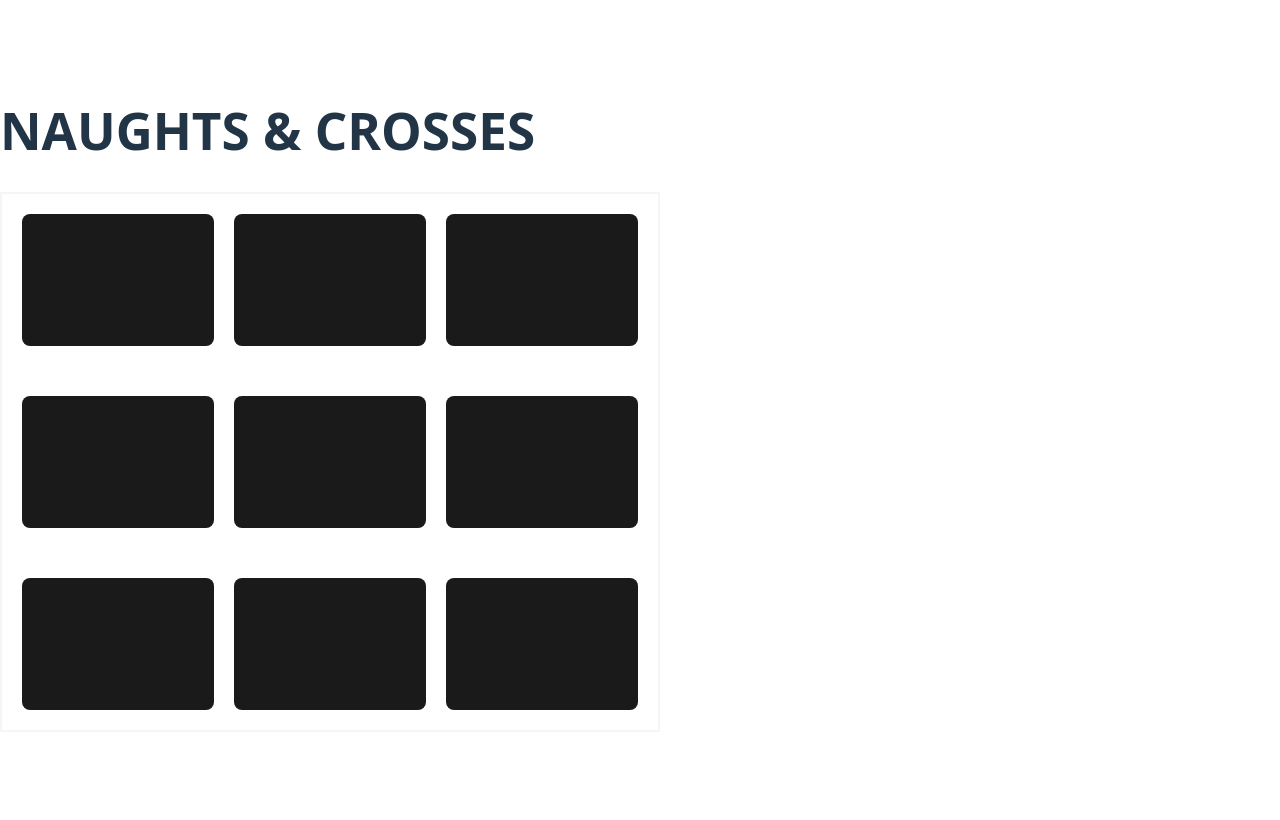
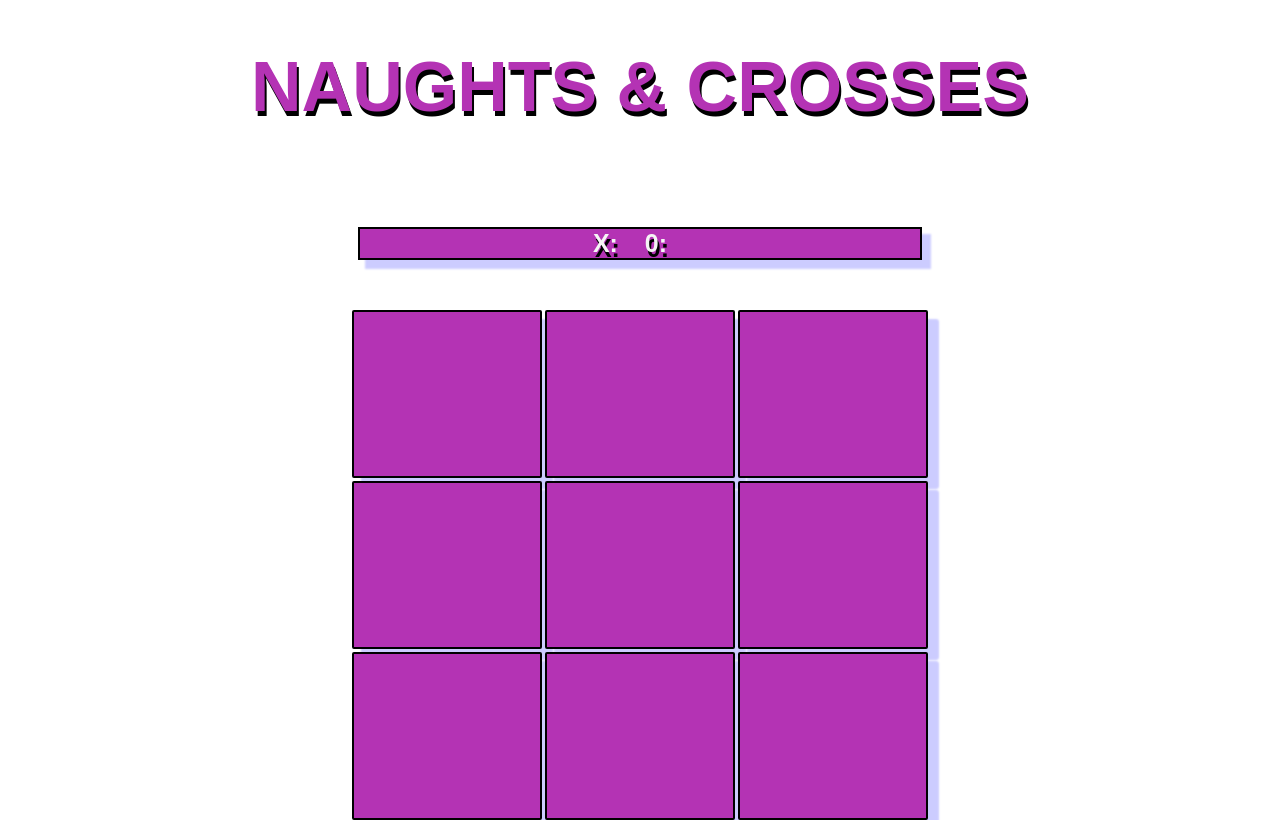
Before and after one commit to Tannababy/naughts-crosses-game, a website built with Vite: page naughts-crosses-game/index.html in a window 1280 px wide. Built offline with nearby package versions, Linux system fonts and the light colour scheme.

Commit message:
edited class names, added more styling and fixed board grid structure

```diff
--- a/naughts-crosses-game/index.html
+++ b/naughts-crosses-game/index.html
@@ -7,28 +7,28 @@
     <title>Naughts & Crosses</title>
   </head>
   <body>
+    <header>
+      <h1 class="header__title">NAUGHTS & CROSSES</h1>
+      <section class="header__scoreboard">
+        <span class="header__scoreboard-player">X: </span>
+        <span class="header__scoreboard-player">0: </span>
+      </section>
+    </header>
     <main>
-      <h1>NAUGHTS & CROSSES</h1>
-      <section class="box">
-        <!--box containing squares for X and 0's-->
+      <section class="board">
+        <!--board containing squares for X and 0's-->
+        <!--if you need to, try using more descriptive id like (upper left)-->
+        <div id="tile_1" class="board__tile"></div>
+        <div id="tile_2" class="board__tile"></div>
+        <div id="tile_3" class="board__tile"></div>
 
-        <section class="box__row">
-          <div class="box__row-tile"></div>
-          <div class="box__row-tile"></div>
-          <div class="box__row-tile"></div>
-        </section>
+        <div id="tile_4" class="board__tile"></div>
+        <div id="tile_5" class="board__tile"></div>
+        <div id="tile_6" class="board__tile"></div>
 
-        <section class="box__row">
-          <div class="box__row-tile"></div>
-          <div class="box__row-tile"></div>
-          <div class="box__row-tile"></div>
-        </section>
-
-        <section class="box__row">
-          <div class="box__row-tile"></div>
-          <div class="box__row-tile"></div>
-          <div class="box__row-tile"></div>
-        </section>
+        <div id="tile_7" class="board__tile"></div>
+        <div id="tile_8" class="board__tile"></div>
+        <div id="tile_9" class="board__tile"></div>
       </section>
     </main>
 
--- a/naughts-crosses-game/src/main.ts
+++ b/naughts-crosses-game/src/main.ts
@@ -1,12 +1,13 @@
 import "./style.scss";
 
 //Selecting HTML elements through the DOM
-const tiles = document.querySelectorAll<HTMLDivElement>(".box__row-tile");
+const tiles = document.querySelectorAll<HTMLDivElement>(".board__tile");
 
 let currentPlayer: string = "X";
 
-const handleClick = (event: Event) => {
-  const target = event.currentTarget as HTMLDivElement;
+const handleClicks = (event: Event) => {
+    const target = event.currentTarget as HTMLDivElement;
+    console.log(target.id);
 
   // check if tile is filled
   if (target.innerText !== "") {
@@ -20,4 +21,8 @@ const handleClick = (event: Event) => {
   currentPlayer = currentPlayer === "X" ? "0" : "X";
 };
 
-tiles.forEach((tile) => tile.addEventListener("click", handleClick));
+// const checkIfPlayerWon = (event: Event) => {
+
+// }
+
+tiles.forEach((tile) => tile.addEventListener("click", handleClicks));
--- a/naughts-crosses-game/src/style.scss
+++ b/naughts-crosses-game/src/style.scss
@@ -1,75 +1,55 @@
-:root {
-  font-family: system-ui, Avenir, Helvetica, Arial, sans-serif;
-  line-height: 1.5;
-  font-weight: 400;
+.header {
+  &__title {
+    text-align: center;
+    font-size: 70px;
+    font-weight: bolder;
+    color: rgb(180, 51, 180);
+    text-shadow: black 2px 5px;
+    font-family: fantasy;
+  }
 
-  color-scheme: light dark;
-  color: rgba(255, 255, 255, 0.87);
-  background-color: #242424;
+  &__scoreboard {
+    text-align: center;
+    border: 2px solid black;
+    box-shadow: 8px 8px 2px 1px rgba(0, 0, 255, 0.2);
+    padding: auto;
+    margin: 100px 350px 50px;
+    font-size: 25px;
+    font-weight: bolder;
+    color: whitesmoke;
+    text-shadow: black 2px 5px;
+    background-color: rgb(180, 51, 180);
+    font-family: fantasy;
 
-  font-synthesis: none;
-  text-rendering: optimizeLegibility;
-  -webkit-font-smoothing: antialiased;
-  -moz-osx-font-smoothing: grayscale;
-}
-
-body {
-  margin: 0;
-  display: flex;
-  place-items: center;
-  min-width: 320px;
-  min-height: 100vh;
-}
-
-h1 {
-  font-size: 3.2em;
-  line-height: 1.1;
-}
-
-.box {
-  display: grid;
-  grid-gap: 10px;
-  border: 2px solid whitesmoke;
-
-  &__row {
-    display: flex;
-    padding: 20px;
-    gap: 20px;
-
-    &-tile {
-      height: 70px;
-      width: 70px;
-      align-items: center;
-      border-radius: 8px;
-      border: 1px solid transparent;
-      padding: 0.6em 1.2em;
-      font-size: 50px;
-      font-weight: 500;
-      font-family: inherit;
-      background-color: #1a1a1a;
-      cursor: pointer;
-      transition: border-color 0.25s;
+    &-player {
+      padding-right: 20px;
     }
   }
 }
 
-button:hover {
-  border-color: #646cff;
-}
-button:focus,
-button:focus-visible {
-  outline: 4px auto -webkit-focus-ring-color;
-}
+.board {
+  display: grid;
+  grid-template-columns: repeat(3, 1fr);
+  grid-template-rows: repeat(3, 1fr);
+  gap: 3px;
+  height: 55vh; //height: 70vh;
+  width: 45vw; //width: 45vw;
+  margin: auto;
+  font-family: fantasy;
 
-@media (prefers-color-scheme: light) {
-  :root {
-    color: #213547;
-    background-color: #ffffff;
-  }
-  a:hover {
-    color: #747bff;
-  }
-  button {
-    background-color: #f9f9f9;
+  &__tile {
+    height: 18vh; //height: 22vh;
+    width: 14.5vw; //width: 14vw;
+    padding-top: 20px;
+    border: 2px solid black;
+    box-shadow: 10px 10px 2px 1px rgba(0, 0, 255, 0.2);
+    border-radius: 2px;
+    color: whitesmoke;
+    text-shadow: black 2px 5px;
+    font-size: 90px;
+    text-align: center;
+    font-weight: bold;
+    background-color: rgb(180, 51, 180);
+    cursor: pointer;
   }
 }
```
